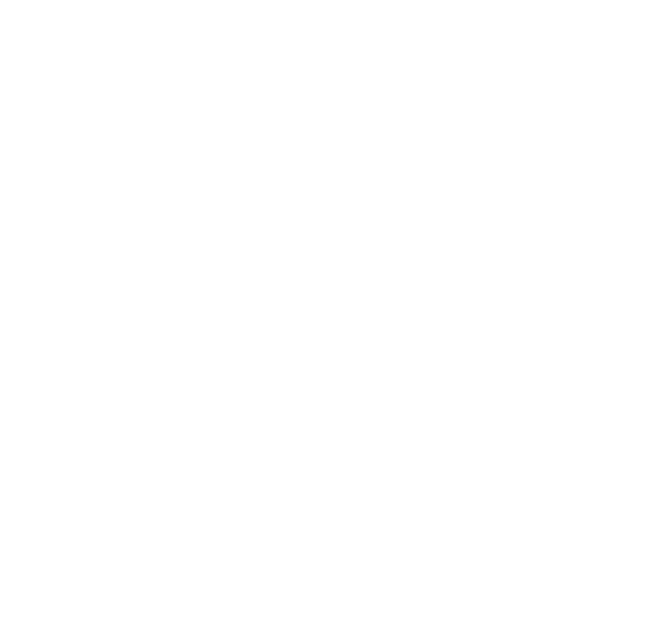
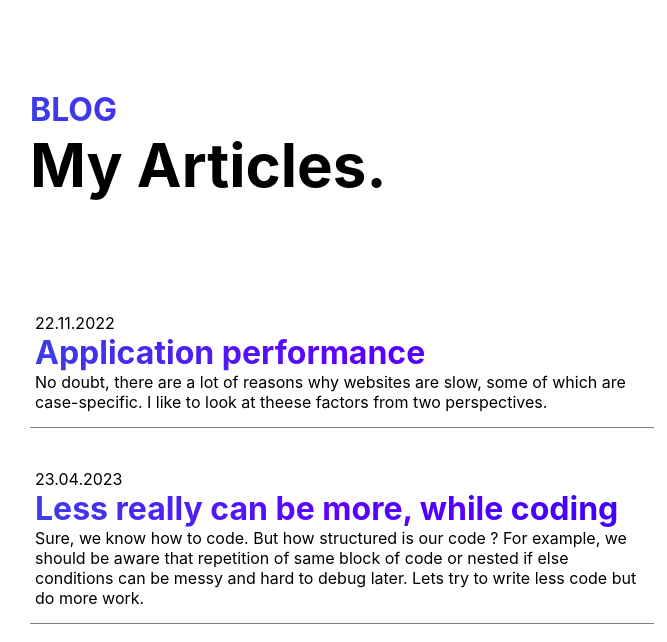
Before and after one commit to AmirCeljo/Portfolio, a React (Create React App) app: page /blog in a window 1280 px wide. Before the commit this address had no page. Shown: the top 642 px of the page, without its empty margins (98-765 px from the left). Built offline with nearby package versions, Linux system fonts and the light colour scheme.

Commit message:
blog added

```diff
--- a/src/App.js
+++ b/src/App.js
@@ -2,6 +2,7 @@
 import Navbar from './components/navbar/Navbar';
 import Portfolio from './portfolio/Portfolio';
 import Work from './work/Work';
+import Blog from './blog/Blog';
 function App() {
   return (
     <>
@@ -10,6 +11,7 @@
       <Routes>
         <Route path='Portfolio/' element={<Portfolio/>}/>
         <Route path='/work' element={<Work/>}/>
+        <Route path='/blog' element={<Blog/>}/>
       </Routes>
     </BrowserRouter>
     </>
--- /dev/null
+++ b/src/blog/Blog.js
@@ -0,0 +1,35 @@
+import React from 'react'
+import './blog.css'
+import { Link } from 'react-router-dom'
+
+const Blog = () => {
+const content = [
+    {link:'',date:'22.11.2022',heading:'Application performance', paragraph:'No doubt, there are a lot of reasons why websites are slow, some of which are case-specific. I like to look at theese factors from two perspectives.'},
+    {link:'',date:'23.04.2023',heading:'Less really can be more, while coding',
+    paragraph:'Sure, we know how to code. But how structured is our code ? For example, we should be aware that repetition of same block of code or nested if else conditions can be messy and hard to debug later. Lets try to write less code but do more work.'
+   }
+
+]
+  return (
+    <div className='blog'>
+        <h1 className='blog-h uppercase'>Blog</h1>
+        <h1 className='articles'>My Articles.</h1>
+        <div className='blog-content'>
+            {content.map(item => (
+                <Link to={item.link}>
+                    <div>
+                    <p>{item.date}</p>
+                        <h1 className='blog-h content'>{item.heading}</h1>
+                        <p>{item.paragraph}</p>
+                    </div>
+                </Link>
+            ))}
+
+
+
+        </div>
+    </div>
+  )
+}
+
+export default Blog
--- /dev/null
+++ b/src/blog/blog.css
@@ -0,0 +1,38 @@
+.blog{
+    width:80%;
+    margin: auto;
+    padding-top:7%;
+}
+.blog-h{
+    background-image: linear-gradient(to right, rgb(61, 61, 233),rgb(93, 0, 255),rgb(60, 0, 255));
+    background-clip: text;
+    color: transparent;
+
+}
+.uppercase{
+    text-transform: uppercase;
+}
+
+.blog .articles{
+    font-size: 60px;
+}
+
+.blog-content{
+    width:100%;
+
+    margin-top: 10%;
+}
+.blog-content div {
+    padding: 10px 5px 15px 5px;
+
+    width:60%;
+    margin-bottom: 3%;
+    border-bottom: 1px solid gray;
+}
+
+.blog-content a{
+    width: 100%;
+    text-decoration: none;
+    color: black;
+
+}
--- a/src/work/Work.js
+++ b/src/work/Work.js
@@ -7,22 +7,11 @@
     window.scrollTo(0,0);
   })
   const work = [
-    {class:'forspace scale',classColor:'gradient',subheadingwork:'Design UI and deployed to web hosting',projectname:'Forspace Solutions Website',
-  link:'https://forspace.ba'},
-    {class:'asa scale',classColor:'yellow',subheadingwork:'Design UI',projectname:'Asa Šped Website',
-  link:'https://asa-sped.ba'},
-  {class:'coffee scale',classColor:'green',subheadingwork:'Designed, in development',projectname:'Roastbean Coffeshop Mobile App',
-  link:''},
-
-    {class:'agency scale',classColor:'yellow',
-    subheadingwork:'Designed UI and developed backend',projectname:'Real Estate Agency',
-    link:'https://amir-zavrsni-projekat-react-js.netlify.app/'},
-
-    // {class:'lambo scale',classColor:'green'},
-    {class:'amir scale',classColor:'yellow',subheadingwork:'Design UI and content author',projectname:'Amir Website',
-    link:'http://amirceljo.github.io/Portfolio'},
-
-
+    {class:'forspace scale',classColor:'gradient',subheadingwork:'Design UI and deployed to web hosting',projectname:'Forspace Solutions Website',link:'https://forspace.ba'},
+    {class:'asa scale',classColor:'yellow',subheadingwork:'Design UI',projectname:'Asa Šped Website',link:'https://asa-sped.ba'},
+    {class:'coffee scale',classColor:'green',subheadingwork:'Designed, in development',projectname:'Roastbean Coffeshop Mobile App',link:''},
+    {class:'agency scale',classColor:'yellow',subheadingwork:'Designed UI and developed backend',projectname:'Real Estate Agency',link:'https://amir-zavrsni-projekat-react-js.netlify.app/'},
+    {class:'amir scale',classColor:'yellow',subheadingwork:'Design UI and content author',projectname:'Amir Website',link:'http://amirceljo.github.io/Portfolio'},
   ]
 
   return (
@@ -38,7 +27,8 @@
               <div className='guide'>
                 <h3>{item.subheadingwork}</h3>
                 <h1>{item.projectname}</h1>
-          <Link to={item.link} target='_blank'>View project <svg width="72" height="22" viewBox="0 0 72 22" xmlns="http://www.w3.org/2000/svg" class="bow-arrow"><path fill="none" stroke="#4831d4" stroke-width="2" stroke-miterlimit="0" d="M.043 11.119h70.714M60.917 1.319l9.8 9.8-9.8 9.8"></path></svg></Link>
+                <Link to={item.link} target='_blank'>View project
+                  <svg width="72" height="22" viewBox="0 0 72 22" xmlns="http://www.w3.org/2000/svg" class="bow-arrow"><path fill="none" stroke="#4831d4" stroke-width="2" stroke-miterlimit="0" d="M.043 11.119h70.714M60.917 1.319l9.8 9.8-9.8 9.8"></path></svg></Link>
               </div>
             </div>
           ))}
```
Lines whose indentation alone changed are shown as unchanged.
